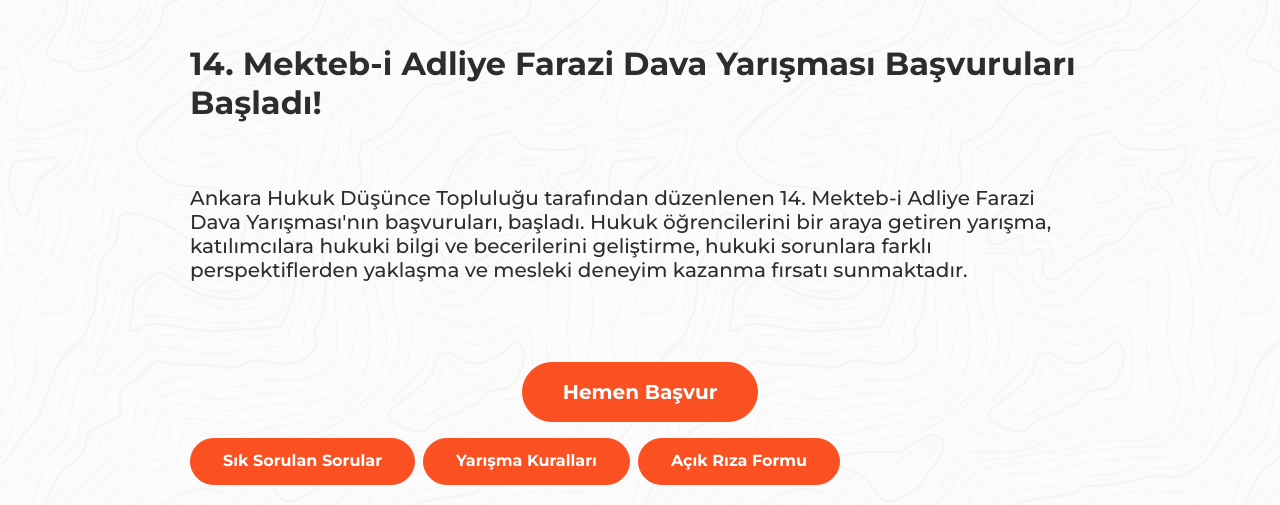
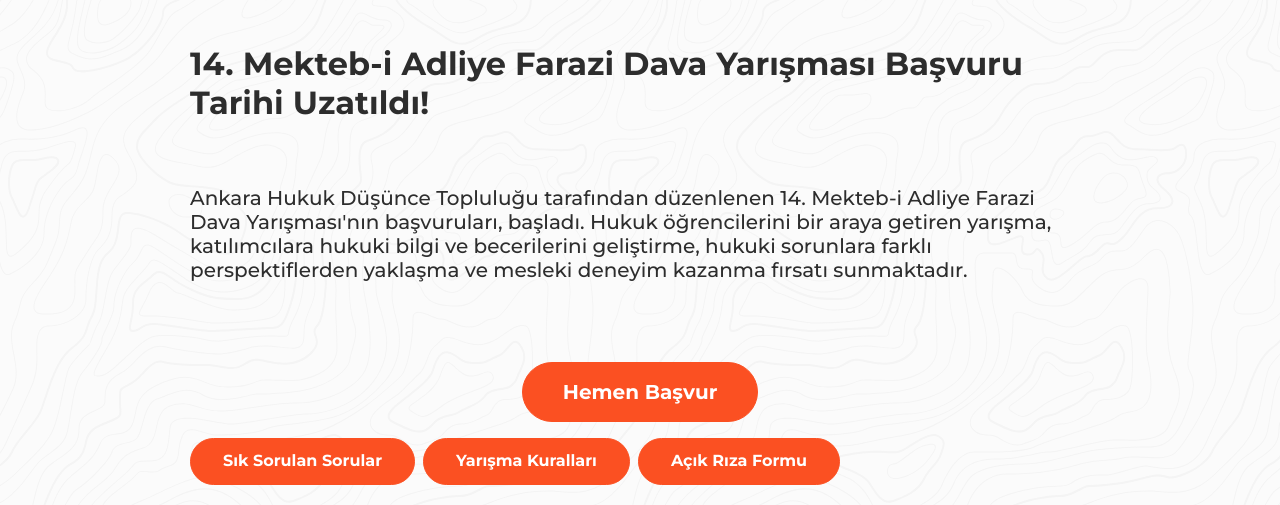
Before and after one commit to ahdt2010/ahdt2010.github.io, a plain HTML site: page farazi.html in a window 1280 px wide. Shown: the part 293-798 px from the top of the page. Drawn offline with nearby package versions, Linux system fonts and the light colour scheme; some packages are replaced by stand-ins of ours; a script that the page names is missing.

Commit message:
Update farazi.html

```diff
--- a/farazi.html
+++ b/farazi.html
@@ -58,7 +58,7 @@ Bir değiliz ama birlikteyiz.">
             <div style="max-width: 900px;margin: auto;line-height: 30px;font-family: 'Montserrat';">
                 <div></div>
                 <div>
-                    <h2 class="fw-bold mb-1">14. Mekteb-i Adliye Farazi Dava Yarışması Başvuruları Başladı!</h2>
+                    <h2 class="fw-bold mb-1">14. Mekteb-i Adliye Farazi Dava Yarışması Başvuru Tarihi Uzatıldı!</h2>
                     <br><br>
                     <h5 class="fw mb-1">Ankara Hukuk Düşünce Topluluğu tarafından düzenlenen 14. Mekteb-i Adliye Farazi Dava Yarışması'nın başvuruları, başladı. Hukuk öğrencilerini bir araya getiren yarışma, katılımcılara hukuki bilgi ve becerilerini geliştirme, hukuki sorunlara farklı perspektiflerden yaklaşma ve mesleki deneyim kazanma fırsatı sunmaktadır.</h5>
                     <br><br>
```
